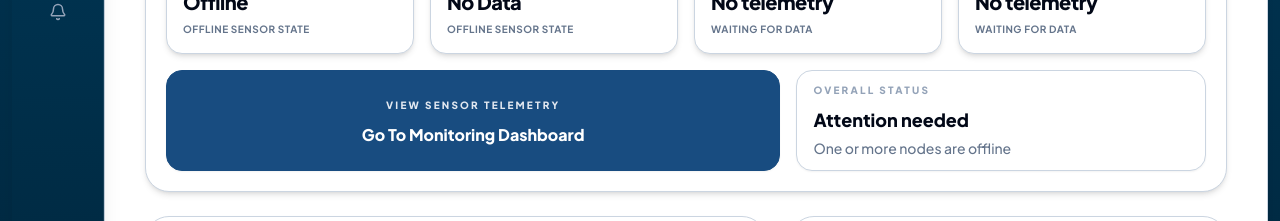
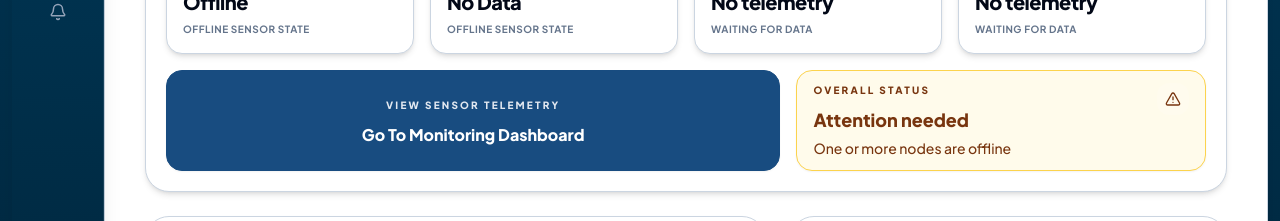
Before and after one commit to FranzAclao/Precipitation-Rate-Monitoring-V2, a React (Vite) app: page / in a window 1280 px wide. Shown: the part 371-592 px from the top of the page. Built offline with nearby package versions, Linux system fonts and the light colour scheme; no server answers; the database is empty; sample sign-in values are in the browser's storage; grey boxes are pictures that could not be loaded.

Commit message:
enhanced UI

```diff
--- a/src/pages/dashboard/dashboard.jsx
+++ b/src/pages/dashboard/dashboard.jsx
@@ -432,14 +432,24 @@ function NodeMiniStat({ label, value, tone = "text-foreground" }) {
 function FloodRiskStack({ activeLevel, maxLevel }) {
   const levels = [
     {
-      key: "DANGER",
-      label: "Flood Risk",
-      description: "Possible overflow",
-      tint: "bg-[#eb3434] border-[#c62828]",
-      text: "text-white",
-      subtext: "text-white/90",
-      current: "text-red-700",
-      icon: AlertTriangle,
+      key: "SAFE",
+      label: "Safe",
+      description: "Normal water level",
+      tint: "bg-[#9edcff] border-[#68b9e8]",
+      text: "text-slate-950",
+      subtext: "text-slate-800",
+      current: "text-sky-700",
+      icon: Check,
+    },
+    {
+      key: "WATCH",
+      label: "Watch",
+      description: "Monitor closely",
+      tint: "bg-[#ffd54a] border-[#e0b93c]",
+      text: "text-slate-950",
+      subtext: "text-slate-800",
+      current: "text-amber-700",
+      icon: Eye,
     },
     {
       key: "CAUTION",
@@ -452,24 +462,14 @@ function FloodRiskStack({ activeLevel, maxLevel }) {
       icon: CircleAlert,
     },
     {
-      key: "WATCH",
-      label: "Watch",
-      description: "Monitor closely",
-      tint: "bg-[#ffd54a] border-[#e0b93c]",
-      text: "text-slate-950",
-      subtext: "text-slate-800",
-      current: "text-amber-700",
-      icon: Eye,
-    },
-    {
-      key: "SAFE",
-      label: "Safe",
-      description: "Normal water level",
-      tint: "bg-[#9edcff] border-[#68b9e8]",
-      text: "text-slate-950",
-      subtext: "text-slate-800",
-      current: "text-sky-700",
-      icon: Check,
+      key: "DANGER",
+      label: "Flood Risk",
+      description: "Possible overflow",
+      tint: "bg-[#eb3434] border-[#c62828]",
+      text: "text-white",
+      subtext: "text-white/90",
+      current: "text-red-700",
+      icon: AlertTriangle,
     },
   ];
 
--- a/src/pages/datalogs/data.jsx
+++ b/src/pages/datalogs/data.jsx
@@ -49,13 +49,12 @@ export default function Data() {
   const downloadCSV = () => {
     if (filteredLogs.length === 0) return;
 
-    const headers = ["Timestamp", "Rain Rate (mm/hr)", "Water Level (cm)", "Status"];
+    const headers = ["Timestamp", "Rain Intensity (mm/hr)", "Canal Water Level (cm)"];
 
     const csvRows = filteredLogs.map(log => [
       `"${log.timestamp}"`,
       log.rain || 0,
-      log.level || 0,
-      `"${log.status || 'N/A'}"`
+      log.level || 0
     ]);
 
     const csvContent = [headers, ...csvRows].map(e => e.join(",")).join("\n");
@@ -134,9 +133,8 @@ export default function Data() {
               <thead className="bg-card sticky top-0 shadow-md z-10">
                 <tr>
                   <th className="p-4 font-semibold border-b">Timestamp</th>
-                  <th className="p-4 font-semibold border-b">Rain Rate (mm/hr)</th>
-                  <th className="p-4 font-semibold border-b">Water Level (cm)</th>
-                  <th className="p-4 font-semibold border-b">Status</th>
+                  <th className="p-4 font-semibold border-b">Rain Intensity (mm/hr)</th>
+                  <th className="p-4 font-semibold border-b">Canal Water Level (cm)</th>
                 </tr>
               </thead>
               <tbody>
@@ -145,20 +143,11 @@ export default function Data() {
                     <td className="p-4 font-mono text-muted-foreground">{log.timestamp}</td>
                     <td className="p-4">{log.rain} mm/hr</td>
                     <td className="p-4">{log.level} cm</td>
-                    <td className="p-4">
-                      <span className={`px-2 py-1 rounded text-xs font-bold ${
-                        log.status?.toLowerCase() === 'safe' ? 'bg-emerald-100 text-emerald-700' :
-                        log.status?.toLowerCase() === 'warning' || log.status?.toLowerCase() === 'caution' ? 'bg-amber-100 text-amber-700' :
-                        'bg-red-100 text-red-700'
-                      }`}>
-                        {log.status || 'N/A'}
-                      </span>
-                    </td>
                   </tr>
                 ))}
                 {paginatedLogs.length === 0 && (
                   <tr>
-                    <td colSpan="4" className="p-8 text-center text-muted-foreground italic">
+                    <td colSpan="3" className="p-8 text-center text-muted-foreground italic">
                       No logs found for this station.
                     </td>
                   </tr>
--- a/src/pages/overview/overview.jsx
+++ b/src/pages/overview/overview.jsx
@@ -77,8 +77,10 @@ export default function OverviewPage() {
     const labels = [node1?.label, node2?.label].map(normalizeLevelLabel);
     const top = labels.sort((a, b) => getLevelRank(b) - getLevelRank(a))[0] || "MONITORING";
     const anyOffline = node1?.status === "offline" || node2?.status === "offline";
+    const tone = anyOffline ? "offline" : top;
 
     return {
+      tone,
       label: anyOffline ? "Attention needed" : getDisplayStatusName(top),
       subtitle: anyOffline ? "One or more nodes are offline" : "Current canal risk status",
     };
@@ -122,10 +124,17 @@ export default function OverviewPage() {
                   <div className="text-[10px] font-black uppercase tracking-[0.22em] text-slate-200">View Sensor Telemetry</div>
                   <div className="mt-2 text-base font-black text-white">Go To Monitoring Dashboard</div>
                 </button>
-                <div className="app-subcard px-4 py-3">
-                  <p className="text-[10px] font-black uppercase tracking-[0.22em] text-slate-400">Overall Status</p>
-                  <p className="mt-2 text-lg font-black text-foreground">{overallStatus.label}</p>
-                  <p className="mt-1 text-sm font-medium text-slate-500">{overallStatus.subtitle}</p>
+                <div className={`app-subcard px-4 py-3 ${getOverviewStatusCardClass(overallStatus.tone)}`}>
+                  <div className="flex items-start justify-between gap-3">
+                    <div>
+                      <p className="text-[10px] font-black uppercase tracking-[0.22em]">Overall Status</p>
+                      <p className="mt-2 text-lg font-black">{overallStatus.label}</p>
+                      <p className="mt-1 text-sm font-medium">{overallStatus.subtitle}</p>
+                    </div>
+                    <div className="rounded-xl bg-white/15 p-2">
+                      <AlertTriangle className="h-4 w-4" />
+                    </div>
+                  </div>
                 </div>
               </div>
             </section>
@@ -279,3 +288,13 @@ function getDisplayStatusName(label) {
   if (normalized === "DANGER") return "Flood Risk";
   return normalized.charAt(0) + normalized.slice(1).toLowerCase();
 }
+
+function getOverviewStatusCardClass(tone) {
+  const normalized = String(tone || "").toUpperCase();
+  if (normalized === "OFFLINE") return "border-amber-300 bg-amber-50 text-amber-900";
+  if (normalized === "DANGER") return "border-red-500 bg-red-600 text-white";
+  if (normalized === "CAUTION") return "border-orange-400 bg-orange-500 text-white";
+  if (normalized === "WATCH") return "border-yellow-300 bg-yellow-300 text-slate-950";
+  if (normalized === "SAFE") return "border-sky-400 bg-sky-500 text-white";
+  return "border-slate-300 bg-white text-foreground";
+}
```
